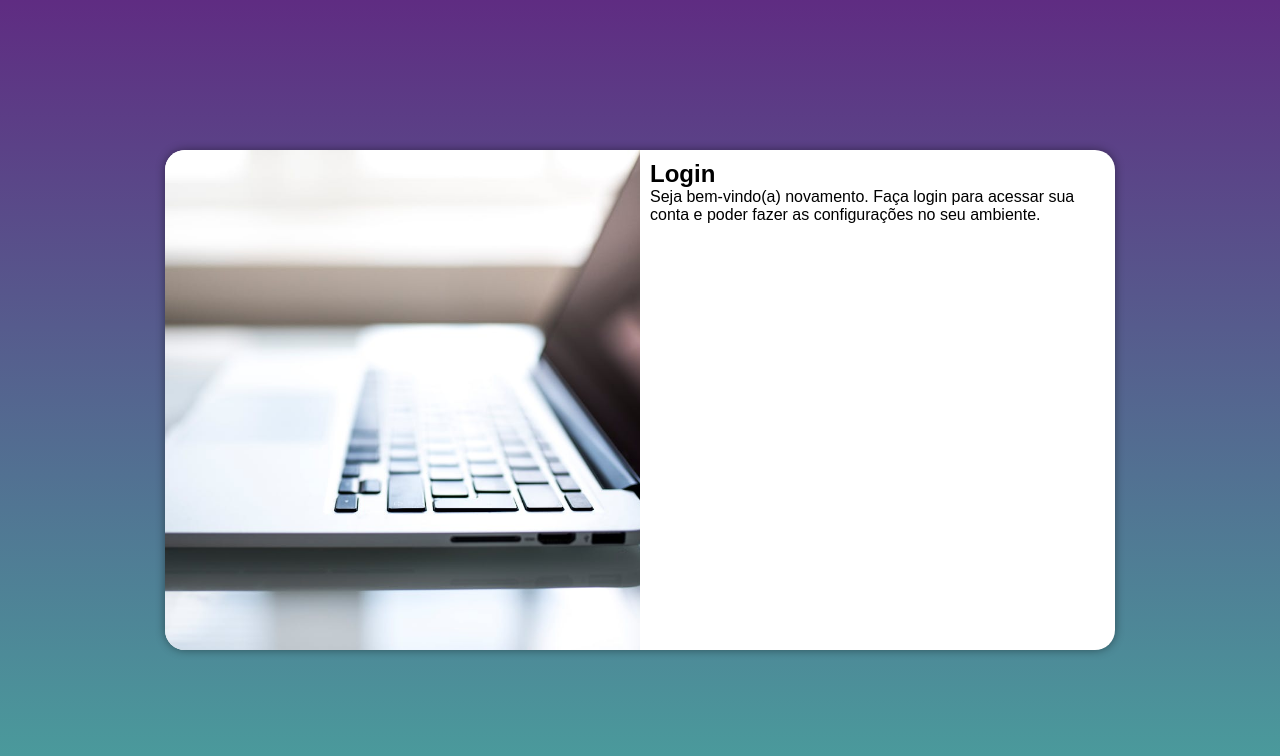
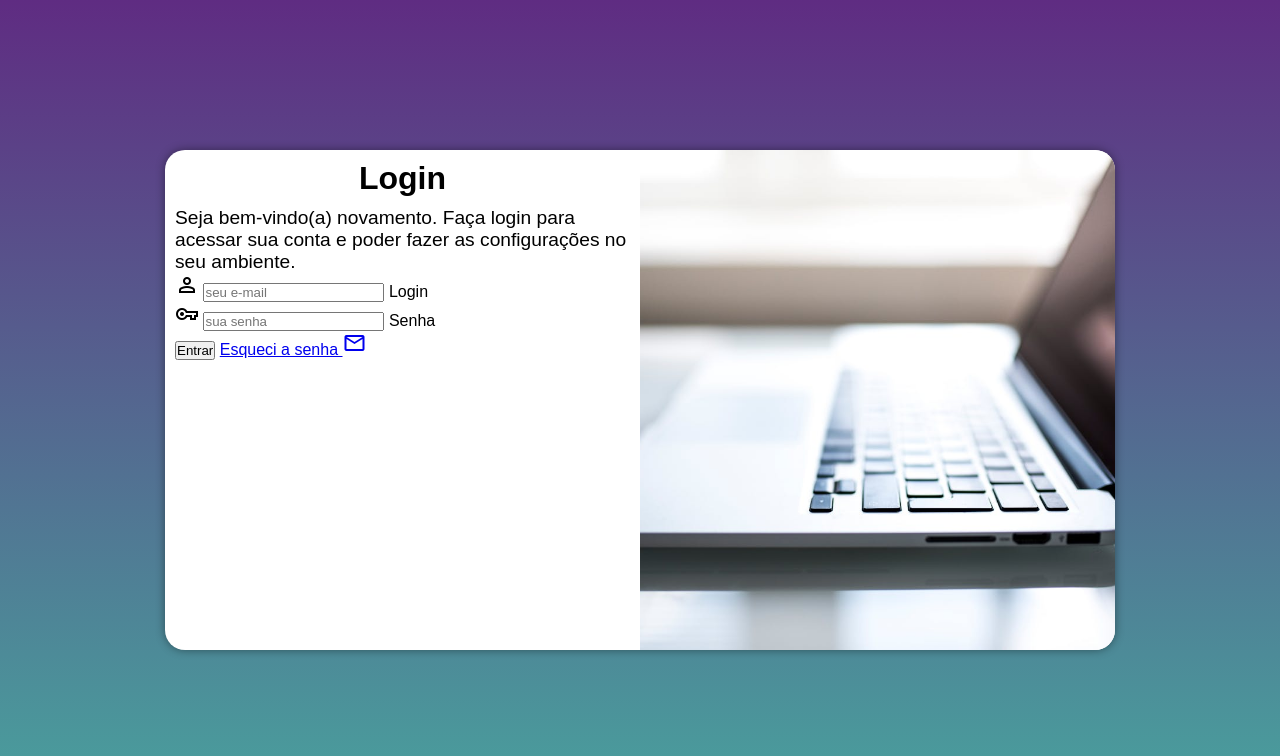
Before and after one commit to joaolucas486/projeto-login, a plain HTML site: page index.html in a window 1280 px wide. Drawn offline with nearby package versions, Linux system fonts and the light colour scheme.

Commit message:
Adicionei o formulário

```diff
--- a/estilos/media-query.css
+++ b/estilos/media-query.css
@@ -45,7 +45,7 @@ Ultra-wide / 4K e maiores: 1920px ou mais
     }
 
     section#login > div#imagem {
-        float: left;
+        float: right;
         width: 50%;
         height: 100%;
 
@@ -55,7 +55,15 @@ Ultra-wide / 4K e maiores: 1920px ou mais
     }
 
     section#login > div#formulario {
-        float: right;
+        float: left;
         width: 50%;
     }
+
+    div#formulario > h1 {
+        font-size: 2em;
+    }
+
+    div#formulario > p {
+        font-size: 1.2em;
+    }
 }
--- a/estilos/style.css
+++ b/estilos/style.css
@@ -56,3 +56,12 @@ section#login > div#formulario {
     display: block;
     padding: 10px;
 }
+
+div#formulario > h1 {
+    text-align: center;
+    margin-bottom: 10px;
+}
+
+div#formulario > p {
+    font-size: 0.8em;
+}
--- a/index.html
+++ b/index.html
@@ -5,6 +5,7 @@
     <meta name="viewport" content="width=device-width, initial-scale=1.0">
     <title>Login</title>
     <link rel="stylesheet" href="estilos/style.css">
+    <link href="https://fonts.googleapis.com/css2?family=Material+Symbols+Outlined" rel="stylesheet" />
     <link href="https://fonts.googleapis.com/css2?family=Material+Symbols+Outlined" rel="stylesheet" />
     <link rel="stylesheet" href="estilos/media-query.css">
 </head>
@@ -17,8 +18,21 @@
             <div id="formulario">
                 <h1>Login</h1>
                 <p>Seja bem-vindo(a) novamento. Faça login para acessar sua conta e poder fazer as configurações no seu ambiente.</p>
-                <form action="login.php" method="get" autocomplete="on">
-
+                <form action="login.php" method="post" autocomplete="on">
+                    <div class="campo">
+                        <span class="material-symbols-outlined">person</span>
+                        <input type="email" name="login" id="ilogin" placeholder="seu e-mail" required autocomplete="email" maxlength="30">
+                        <label for="ilogin">Login</label>
+                    </div>
+                    <div class="campo">
+                        <span class="material-symbols-outlined">vpn_key</span>
+                        <input type="password" name="senha" id="isenha" placeholder="sua senha" autocomplete="current-password" required minlength="8" maxlength="20">
+                        <label for="isenha">Senha</label>
+                    </div>
+                    <input type="submit" value="Entrar">
+                    <a href="esqueci.html">
+                        Esqueci a senha <span class="material-symbols-outlined">mail</span>
+                    </a>
                 </form>
             </div>
         </section>
```
